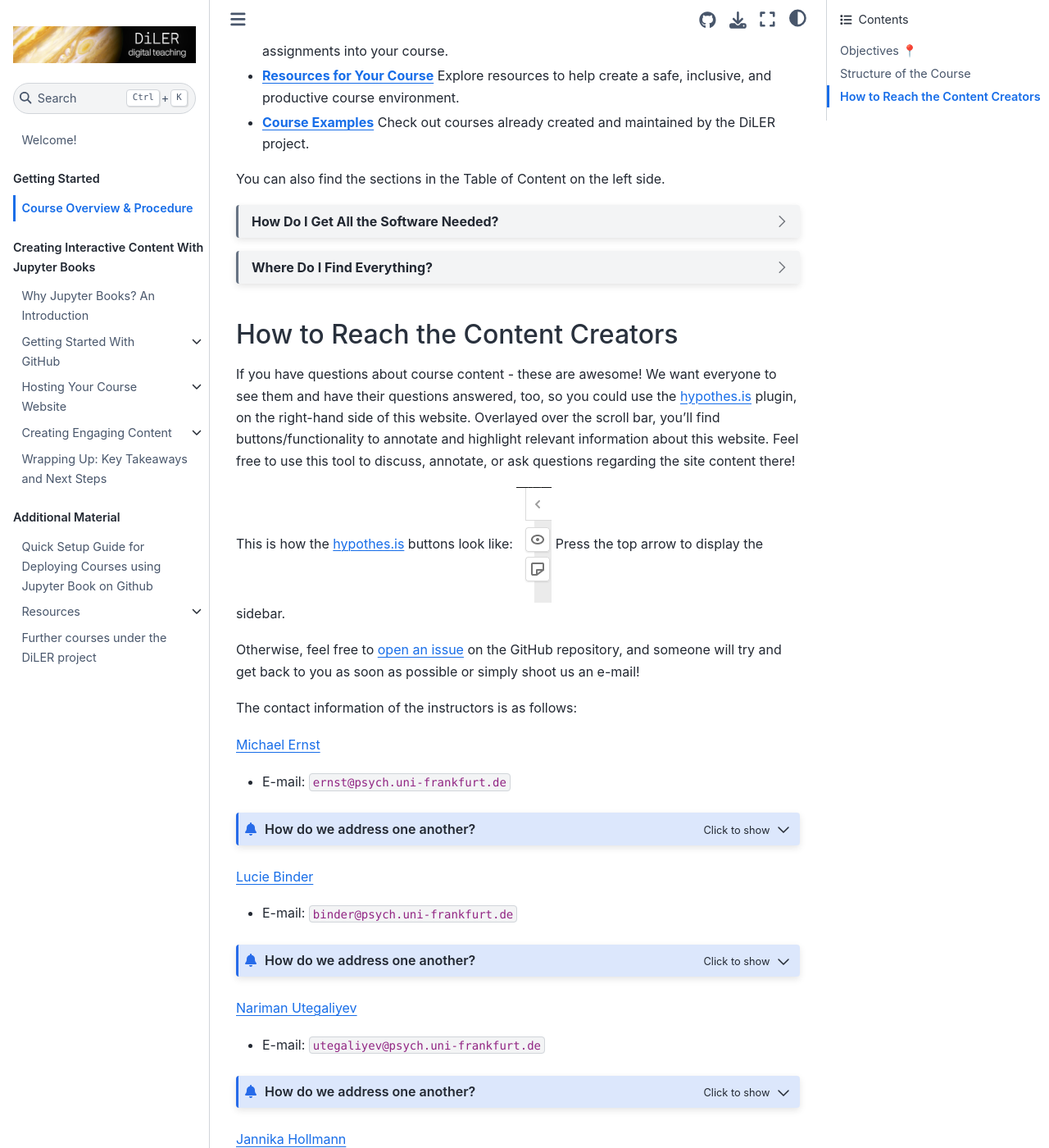
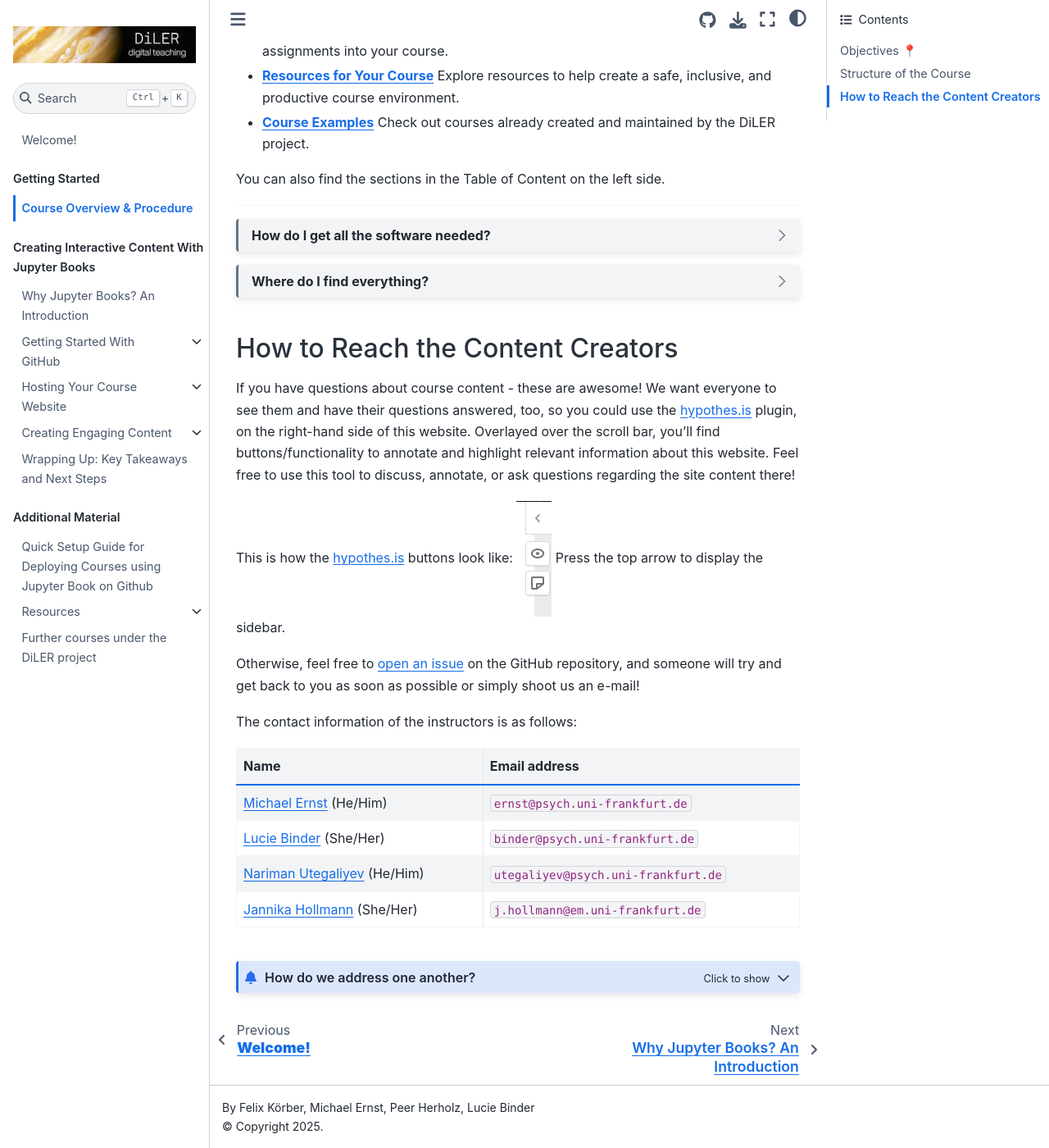
Before and after one commit to M-earnest/tutorial_jupyter_books, a Jupyter Book: the page built from general-information/overview.md, in a window 1280 px wide and 1400 px high, scrolled down 1292 px. Shown: the whole window at 82% size. Built offline with Jupyter Book 1.0.4 settings and Sphinx 7.4.7 and the Sphinx Book theme 1.1.4, drawn with Linux system fonts in a browser that asks for light colours; pages that are not in the unit, such as notebooks, are missing from menus; some of the changed lines change nothing that is shown.

Commit message:
Update overview.md

````diff
--- a/general-information/overview.md
+++ b/general-information/overview.md
@@ -45,13 +45,15 @@ Check out courses already created and maintained by the DiLER project.
 
 You can also find the sections in the Table of Content on the left side.
 
-```{dropdown} How Do I Get All the Software Needed?
+----
+
+```{dropdown} How do I get all the software needed?
 Everything we'll use is [open-source software](https://en.wikipedia.org/wiki/Open-source_software) or, at minimum, free of charge and publicly available. Why? Because teaching via [proprietary software](https://en.wikipedia.org/wiki/Proprietary_software) is just not fair and doesn't align with our values (see our [open science statement](https://diler-digitell.github.io/tutorial_jupyter_books/resources/open_science.html)). We don't want people to have to obtain licenses or be dependent on university resources or pay for software/hosting, etc., out of their own pocket. Additionally, open-source software can do everything, if not more than proprietary software and is furthermore usually better supported, tested, and documented, creating a fantastic sense of community.
 
 To complete this course and host your own course website, all you need is a GitHub account. How to set it up is explained in the [respective section](../content/1_github/account). If you want to edit your course content locally, you will also need to install Git and a text editor that supports Markdown and Jupyter Notebook files. More information on this can be found in the [additional section on Git](../content/4_additional/git/intro).
 ```
 
-```{dropdown} Where Do I Find Everything?
+```{dropdown} Where do I find everything?
 All course materials will be available on this very course website. Everything will be completely open and free to use, thus constituting an [open educational resource](https://en.wikipedia.org/wiki/Open_educational_resources). You are **free to explore, enhance, and share**. Thus, this website and all materials will also remain up ideally to the end of the internet but will possibly be subject to changes and updates. If you feel the need to save this resource as it is at the moment you're reading this, you can download the complete course from our GitHub repository [here](https://github.com/DiLER-Digitell/tutorial_jupyter_books). The usage of this resource and the materials therein will be explained at the beginning and throughout the course.
 
 We will also be providing a [course template](https://github.com/diler-digitell/course-template) that will serve as a tool for our practical examples. The template contains a folder structure, some example content files, a license, an open science statement, an equity, diversity, and inclusion statement, as well as a code of conduct for your course.
@@ -70,42 +72,15 @@ Otherwise, feel free to [open an issue](https://github.com/DiLER-Digitell/tutori
 
 The contact information of the instructors is as follows:
 
-[Michael Ernst](https://github.com/M-earnest)
-
-- E-mail: `ernst@psych.uni-frankfurt.de`
+| Name | Email address |
+| --- | --- |
+| [Michael Ernst](https://github.com/M-earnest) (He/Him) | `ernst@psych.uni-frankfurt.de` |
+| [Lucie Binder](https://github.com/luciebinder) (She/Her) | `binder@psych.uni-frankfurt.de` |
+| [Nariman Utegaliyev](https://github.com/utegali) (He/Him) | `utegaliyev@psych.uni-frankfurt.de` |
+| [Jannika Hollmann](https://github.com/JannikaHollmann) (She/Her) | `j.hollmann@em.uni-frankfurt.de` |
 
 ```{admonition} How do we address one another?
 :class: dropdown
-He/Him. When contacting me, please refrain from using honoraries and formal language, "Michael" or "you" is fine as long as the content is respectful, fair, and constructive (I aim for the same when I reply).
-However, please let me know if you have a preferred way of interacting with other folks, including how you would like to be addressed, your pronouns, and the level of formality.
+When contacting us, please refrain from using honoraries and formal language, our first name or "you" is fine as long as the content is respectful, fair, and constructive (we aim for the same when we reply).
+However, please let us know if you have a preferred way of interacting with other folks, including how you would like to be addressed, your pronouns, and the level of formality.
 ```
-
-[Lucie Binder](https://github.com/luciebinder)
-
-- E-mail: `binder@psych.uni-frankfurt.de`
-
-```{admonition} How do we address one another?
-:class: dropdown
-She/Her. When contacting me, please refrain from using honoraries and formal language, "Lucie" or "you" is fine as long as the content is respectful, fair, and constructive (I aim for the same when I reply).
-However, please let me know if you have a preferred way of interacting with other folks, including how you would like to be addressed, your pronouns, and the level of formality.
-```
-
-[Nariman Utegaliyev](https://github.com/utegali)
-
-- E-mail: `utegaliyev@psych.uni-frankfurt.de`
-
-```{admonition} How do we address one another?
-:class: dropdown
-She/Her. When contacting me, please refrain from using honoraries and formal language, "Nariman" or "you" is fine as long as the content is respectful, fair, and constructive (I aim for the same when I reply).
-However, please let me know if you have a preferred way of interacting with other folks, including how you would like to be addressed, your pronouns, and the level of formality.
-```
-
-[Jannika Hollmann](https://github.com/JannikaHollmann)
-
-- E-mail: `j.hollmann@em.uni-frankfurt.de`
-
-```{admonition} How do we address one another?
-:class: dropdown
-He/Him. If you want to reach out, skip the formalities and just use "Jannika" or "you," as long as the content is respectful, fair, and constructive (I aim for the same when I reply).
-However, please let me know if you have a preferred way of interacting with other folks, including how you would like to be addressed, your pronouns, and the level of formality.
-```
````
